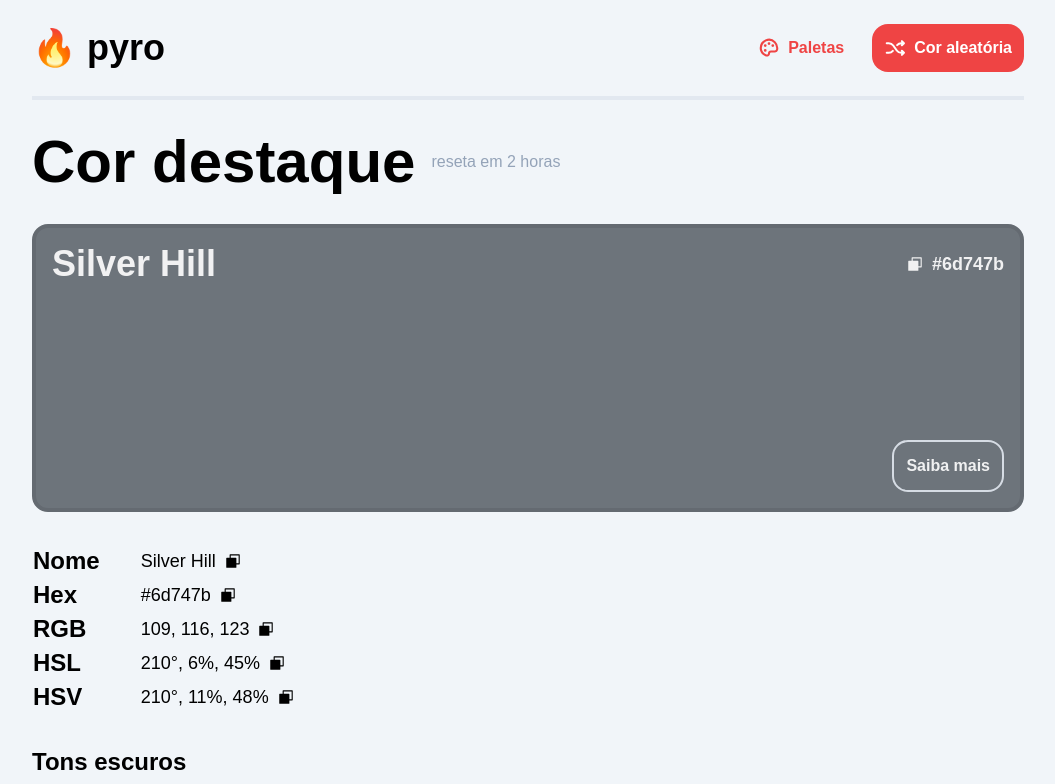
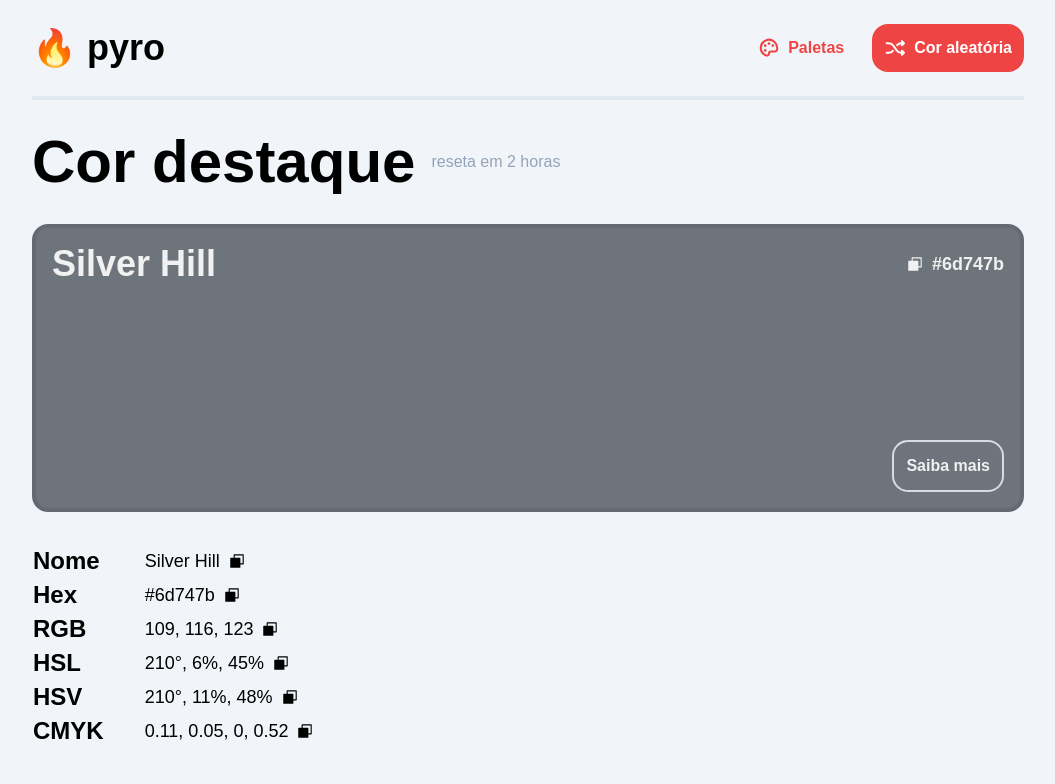
Before and after one commit to gukodev/pyro, a Next.js app: page / in a window 1280 px wide. Shown: the top 784 px of the page, without its empty margins (112-1167 px from the left). Built offline with nearby package versions, Linux system fonts and the light colour scheme; a web font is replaced by a local one.

Commit message:
Add CMYK

```diff
--- a/src/components/FeaturedColor/FeaturedColorInfo.tsx
+++ b/src/components/FeaturedColor/FeaturedColorInfo.tsx
@@ -35,6 +35,10 @@ export default function FeaturedColorInfo({ data }: FeaturedColorInfoProps) {
             label: 'HSV',
             value: Object.values(formatHSV(data.hsv, true, false)).join(', '),
         },
+        {
+            label: 'CMYK',
+            value: Object.values(data.cmyk).join(', '),
+        },
     ]
 
     return (
```
